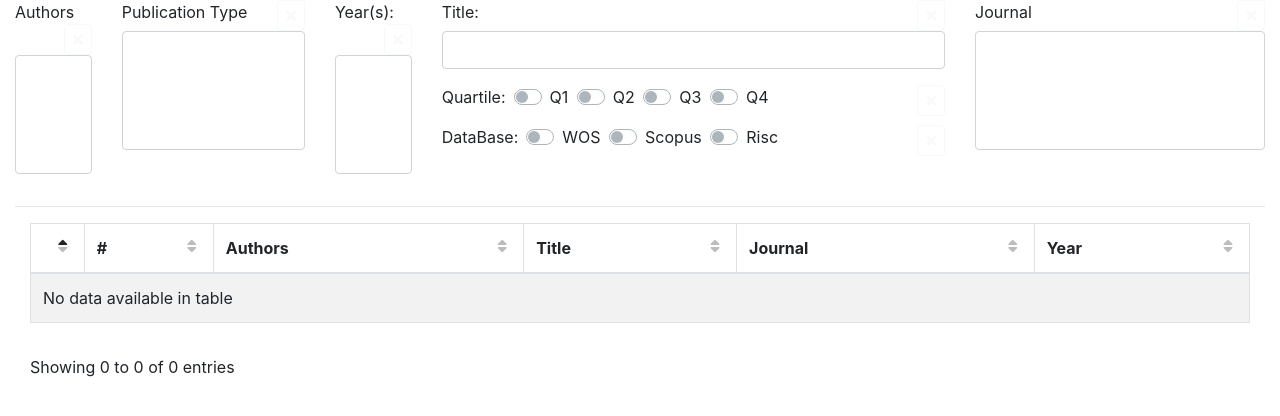
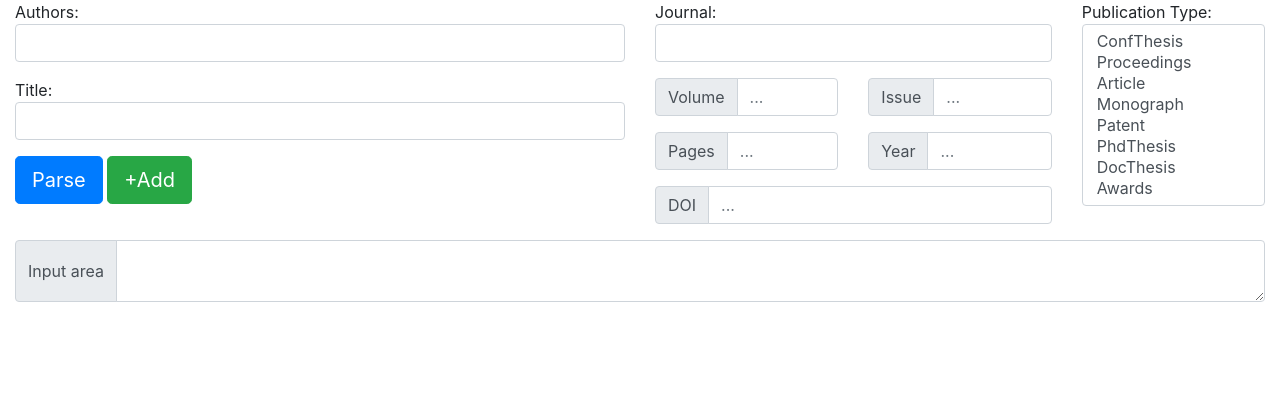
Before and after one commit to jazzzman/rlib, a Flask app: page /add in a window 1280 px wide. Shown: the part 56-472 px from the top of the page. Run offline with Flask 2, Linux system fonts and the light colour scheme; a user stored in the database is signed in; some libraries are stand-ins or nearby versions.

Commit message:
UI add.html js add.html

```diff
--- a/app/routes.py
+++ b/app/routes.py
@@ -88,7 +88,7 @@ def add():
         # TODO implement through api
         data = request.get_json() or {}
 
-    return render_template('index.html', title='RLib')
+    return render_template('add.html', title='RLib', pub_type = PubType)
 
 @app.route('/authors', methods=['GET','POST'])
 @login_required
--- /dev/null
+++ b/app/static/js/add.page.js
@@ -0,0 +1,32 @@
+$(function () {
+    $("#add").click(add);
+    $("#parse").click(parse);
+});
+
+function add(){
+    data = {
+        'authors_raw': $('#input-authors-raw').text().trim(),
+        'title': $('#input-title').text().trim(),
+        'journal': $('#input-journal').text().trim(),
+        'volume': $('#input-volume').text().trim(),
+        'issue': $('#input-issue').text().trim(),
+        'pages': $('#input-pages').text().trim(),
+        'year': $('#input-year').text().trim(),
+        'doi': $('#input-doi').text().trim(),
+        'pub_type': $('#input-pub-type').text().trim(),
+    }
+    $.ajax({
+        url: '/add',
+        type: 'POST',
+        data: JSON.stringify(data),
+        contentType: "application/json",
+        success: function(result){
+            console.log(result);
+        }
+    });
+}
+
+function parse(){
+    raw = $("#input-area").text().trim();
+
+}
--- /dev/null
+++ b/app/templates/add.html
@@ -0,0 +1,106 @@
+{% extends "base.html" %}
+
+{% block app_content %}
+
+<div id="search-div" class="row">
+    <div class="col-sm">
+        <form id="form-authors">
+            <div class="form-group">
+                <span class="float-left">Authors:</span>
+                <input type="text" class="form-control" id="input-authors-raw" aria-describedby="basic-addon3">
+            </div>
+        </form>
+        <form id="form-title">
+            <div class="form-group">
+                <span class="float-left">Title:</span>
+                <input type="text" class="form-control" id="input-title" aria-describedby="basic-addon3">
+            </div>
+        </form>
+        <button type="button" class="btn btn-primary btn-lg" id='parse'>Parse</button>
+        <button type="button" class="btn btn-success btn-lg" id='add'>+Add</button>
+    </div>
+    <div class="col-sm-4">
+        <form id="form-journal">
+            <div class="form-group">
+                <span class="float-left">Journal:</span>
+                <input type="text" class="form-control" id="input-journal" aria-describedby="basic-addon3">
+            </div>
+        </form>
+        <div class="row">
+            <div class="col">
+                <div class="input-group mb-3">
+                  <div class="input-group-prepend">
+                    <span class="input-group-text" id="basic-addon1">Volume</span>
+                  </div>
+                  <input type="text" class="form-control" id="input-volume" placeholder="..." aria-label="..." aria-describedby="basic-addon1">
+                </div>
+            </div>
+            <div class="col">
+                <div class="input-group mb-3">
+                  <div class="input-group-prepend">
+                    <span class="input-group-text" id="basic-addon1">Issue</span>
+                  </div>
+                  <input type="text" class="form-control" id="input-issue" placeholder="..." aria-label="..." aria-describedby="basic-addon1">
+                </div>
+            </div>
+        </div>
+        <div class="row">
+            <div class="col">
+                <div class="input-group mb-3">
+                  <div class="input-group-prepend">
+                    <span class="input-group-text" id="basic-addon1">Pages</span>
+                  </div>
+                  <input type="text" class="form-control" id="input-pages" placeholder="..." aria-label="..." aria-describedby="basic-addon1">
+                </div>
+            </div>
+            <div class="col">
+                <div class="input-group mb-3">
+                  <div class="input-group-prepend">
+                    <span class="input-group-text" id="basic-addon1">Year</span>
+                  </div>
+                  <input type="text" class="form-control" id="input-year" placeholder="..." aria-label="..." aria-describedby="basic-addon1">
+                </div>
+            </div>
+        </div>
+        <div class="row">
+            <div class="col">
+                <div class="input-group mb-3">
+                  <div class="input-group-prepend">
+                    <span class="input-group-text" id="basic-addon1">DOI</span>
+                  </div>
+                  <input type="text" class="form-control" id="input-doi" placeholder="..." aria-label="..." aria-describedby="basic-addon1">
+                </div>
+            </div>
+        </div>
+    </div>
+    <div class="col-sm-2">
+        <form id="form-pub-type">
+            <div class="form-group">
+                <span class="float-left">Publication Type:</span>
+
+                <select class="custom-select" id="input-pub-type" size="8" multiple>
+                    <option hidden disabled selected value> -- select an option -- </option>
+                    {% for pt in pub_type  %}
+                    <option value="{{ pt.value }}">{{ pt.name }}</option>
+                    {% endfor %}
+                </select>
+            </div>
+        </form>
+    </div>
+</div>
+<div class="row">
+    <div class="col">
+        <div class="input-group">
+            <div class="input-group-prepend">
+                <span class="input-group-text">Input area</span>
+            </div>
+            <textarea class="form-control" id="input-area" aria-label="Input area"></textarea>
+        </div>
+    </div>
+</div>
+{% endblock %}
+
+{% block scripts %}
+{{ super() }}
+<script src="{{ url_for('static', filename='js/add.page.js') }}"></script>
+{% endblock %}
--- a/app/templates/authors.html
+++ b/app/templates/authors.html
@@ -1,8 +1,8 @@
 {% extends "base.html" %}
 
 {% block app_content %}
-<table id="dt-authors" class="table table-striped table-bordered" cellspacing="0" width="100%">
-  <thead>
+<table id="dt-authors" class="table table-hover table-bordered" cellspacing="0" width="100%">
+  <thead class="thead-dark ">
     <tr>
       <th>ID</th>
       <th>Main ID</th>
```
Also changed, not shown: test.py (+4 -3 lines).
